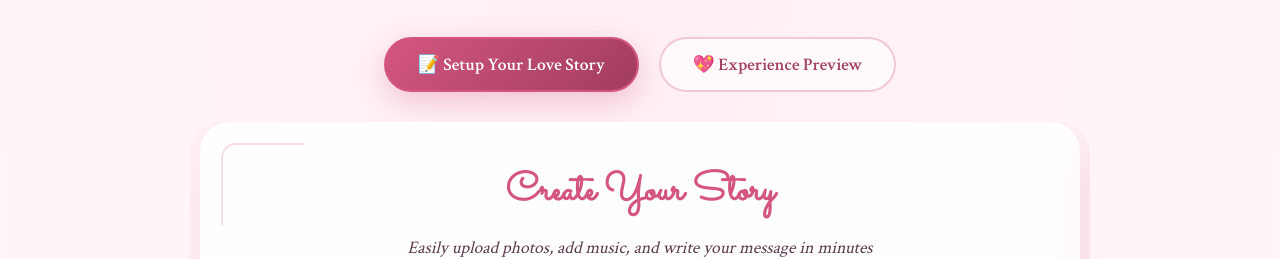
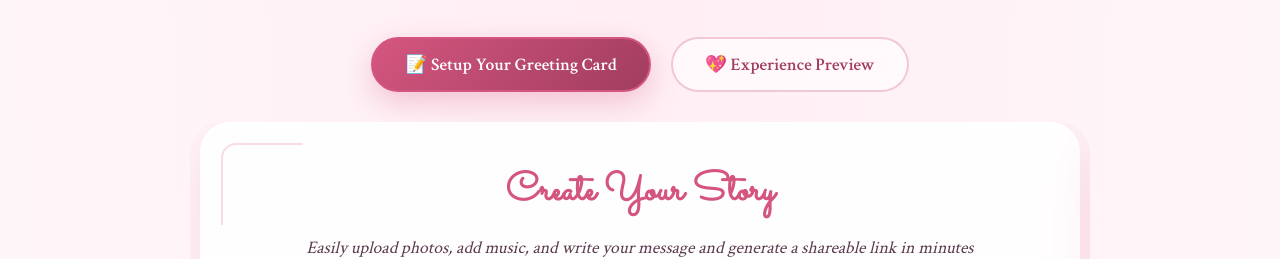
Before and after one commit to Kadge-Jatin/uploader-server, a website: page token-service/public/landing.html in a window 1280 px wide. Shown: the part 542-801 px from the top of the page. Drawn offline with nearby package versions, Linux system fonts and the light colour scheme.

Commit message:
Update landing.html

```diff
--- a/token-service/public/landing.html
+++ b/token-service/public/landing.html
@@ -557,7 +557,7 @@
 
       <!-- Tab Navigation -->
       <div class="demo-tabs">
-        <button class="tab-btn active" data-tab="0">📝 Setup Your Love Story</button>
+        <button class="tab-btn active" data-tab="0">📝 Setup Your Greeting Card</button>
         <button class="tab-btn" data-tab="1">💖 Experience Preview</button>
       </div>
 
@@ -568,7 +568,7 @@
           <div class="demo-card">
             <div class="card-inner">
               <h3 class="card-title">Create Your Story</h3>
-              <p class="card-description">Easily upload photos, add music, and write your message in minutes</p>
+              <p class="card-description">Easily upload photos, add music, and write your message and generate a shareable link in minutes</p>
 
               <div class="video-container">
                 <video id="setupVideo" autoplay muted loop playsinline>
@@ -584,7 +584,7 @@
           <div class="demo-card">
             <div class="card-inner">
               <h3 class="card-title">Beautiful Experience</h3>
-              <p class="card-description">Your loved one receives an interactive, romantic journey</p>
+              <p class="card-description">Share the generated link with your loved one to have an interactive and flashy greeting card experience</p>
 
               <div class="video-container">
                 <video id="viewVideo" muted loop playsinline>
```
